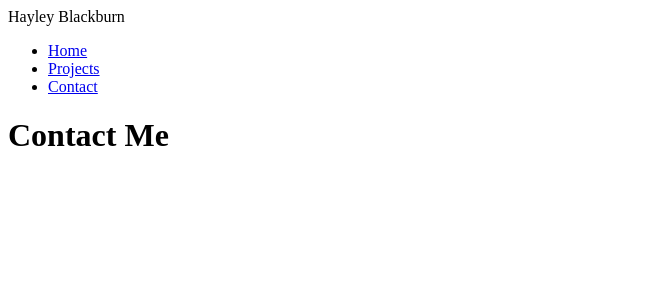
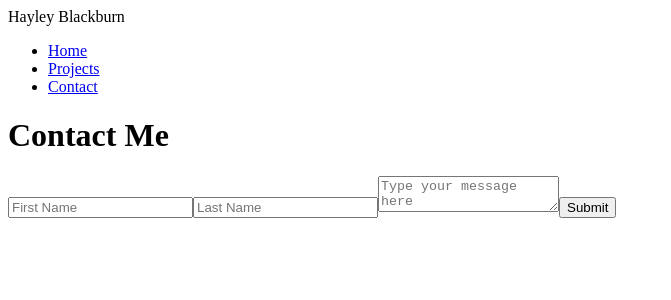
Before and after one commit to codenamehaylz/react-portfolio, a React (Create React App) app: page /contact in a window 1280 px wide. Shown: the top 300 px of the page, without its empty margins (0-671 px from the left). Built offline with nearby package versions, Linux system fonts and the light colour scheme.

Commit message:
created basic contact form

```diff
--- a/src/components/Contact.js
+++ b/src/components/Contact.js
@@ -1,12 +1,53 @@
 import React from 'react';
+import { useState } from 'react';
 
 //TODO contain contact info
 //TODO contact form for handling events
 
 function Contact() {
+  const [formData, setFormData] = useState({
+    firstName: "",
+    lastName: "",
+    message: ""
+  });
+
+  const formSubmit = (event) => {
+    event.preventDefault()
+    console.log(formData)
+  }
+
+  const formChange = (event) => {
+    setFormData({
+      ...formData,
+      [event.target.name]: event.target.value
+    })
+  }
+
+
     return (
       <div>
         <h1>Contact Me</h1>
+
+        <form onSubmit={formSubmit}>
+          <input
+            onChange={formChange}
+            type="text"
+            name="firstName"
+            placeholder="First Name"/>
+
+          <input
+            onChange={formChange}
+            type="text"
+            name="lastName"
+            placeholder="Last Name"/>
+
+          <textarea
+            onChange={formChange}
+            name="message"
+            placeholder="Type your message here" />
+
+          <button>Submit</button>
+        </form>
       </div>
     );
 }
--- a/src/components/Project.js
+++ b/src/components/Project.js
@@ -16,7 +16,7 @@ function Project(props) {
             return "";
         }
     }
-
+    // displays the correct image for each project
     const displayImage = () => {
         switch (props.title) {
             case "Workout Kitchen":
--- a/src/components/ProjectGallery.js
+++ b/src/components/ProjectGallery.js
@@ -2,7 +2,7 @@ import React, { useState } from 'react';
 import Project from './Project';
 import projects from '../projects.json';
 
-//TODO must render dynamically 6 instances of the Project component
+//TODO display projects in grid
 
 function ProjectGallery() {
   //sets the 'project' state to all the projects in my json file
```
